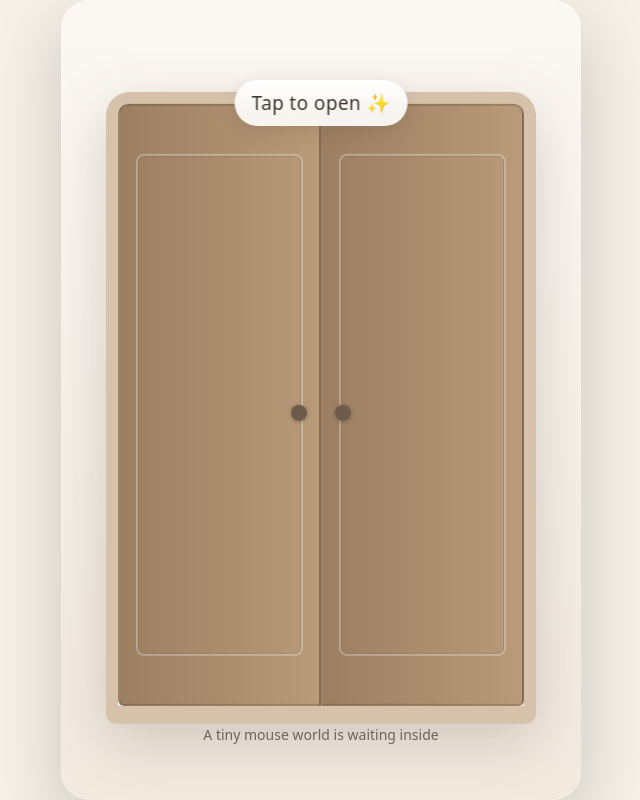
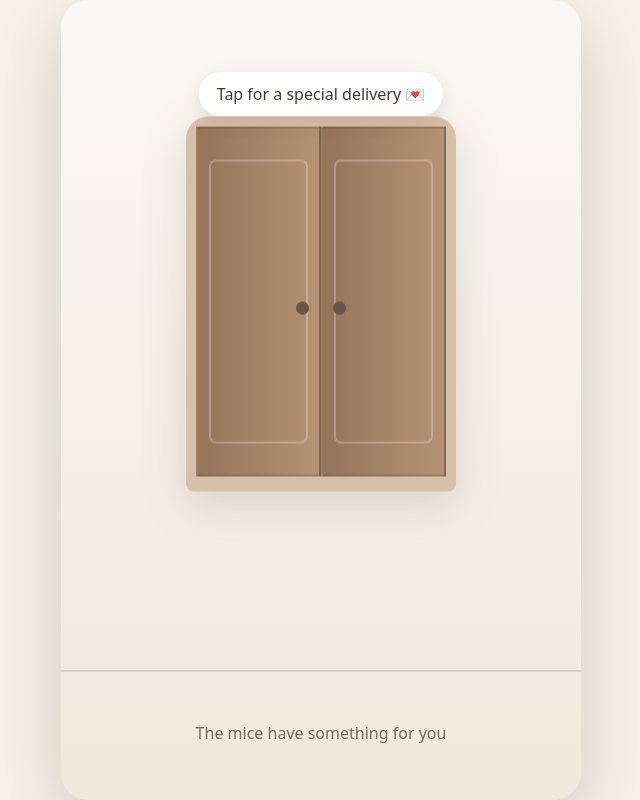
Before and after one commit to VanyaVasileva/tiny-pattern-door, a plain HTML site: page index.html in a window 1280 px wide. Shown: the whole page, without its empty margins (319-959 px from the left). Drawn offline with Linux system fonts and the light colour scheme.

Commit message:
Build Special Delivery mouse story

```diff
--- a/index.html
+++ b/index.html
@@ -2,73 +2,48 @@
 <html lang="en">
 <head>
 <meta charset="utf-8" />
-<meta name="viewport" content="width=device-width, initial-scale=1, viewport-fit=cover" />
-<title>Meet Mouse Mail</title>
+<meta name="viewport" content="width=device-width,initial-scale=1,viewport-fit=cover" />
+<title>Special Delivery</title>
 <style>
-  :root { --cream:#f6f0e7; --ink:#3f3a34; --wood:#b99a79; --wood2:#9c7f62; }
-  * { box-sizing:border-box; }
-  html,body { margin:0; width:100%; height:100%; overflow:hidden; font-family:ui-rounded,"SF Pro Rounded",system-ui,sans-serif; background:var(--cream); color:var(--ink); }
-  body { display:grid; place-items:center; }
-  .app { position:relative; width:100vw; height:100svh; min-height:100vh; overflow:hidden; background:linear-gradient(#fbf8f3,#f2e9df); }
-  .frame { position:absolute; left:50%; top:51%; transform:translate(-50%,-50%); width:min(78vw,430px); aspect-ratio:.68; perspective:1200px; filter:drop-shadow(0 18px 28px rgba(70,52,38,.20)); }
-  .doorway { position:absolute; inset:0; border:12px solid #d6c2aa; border-bottom-width:18px; border-radius:24px 24px 10px 10px; overflow:visible; background:#eee5da; }
-  .pattern-base,.mouse-motion { position:absolute; inset:0; border-radius:10px 10px 2px 2px; background:url('mouse-mail-pattern.jpg') center/cover no-repeat; }
-  .pattern-base { transition:transform 4s ease .7s; }
-  .mouse-motion { opacity:0; pointer-events:none; }
-  .mouse-one { -webkit-mask-image:radial-gradient(circle at 34% 35%,#000 0 12%,transparent 18%); mask-image:radial-gradient(circle at 34% 35%,#000 0 12%,transparent 18%); }
-  .mouse-two { -webkit-mask-image:radial-gradient(circle at 70% 64%,#000 0 12%,transparent 18%); mask-image:radial-gradient(circle at 70% 64%,#000 0 12%,transparent 18%); }
-  .doorway::after { content:""; position:absolute; inset:0; border-radius:10px 10px 2px 2px; background:rgba(246,240,231,.28); transition:opacity .7s ease .25s; pointer-events:none; z-index:2; }
-  .door { position:absolute; top:0; bottom:0; width:50%; background:linear-gradient(90deg,var(--wood2),var(--wood)); border:2px solid rgba(70,52,38,.25); transition:transform 1.15s cubic-bezier(.2,.75,.2,1); transform-style:preserve-3d; backface-visibility:hidden; z-index:4; }
-  .door::before { content:""; position:absolute; inset:8%; border:2px solid rgba(255,255,255,.28); border-radius:8px; box-shadow:inset 0 0 0 1px rgba(70,52,38,.12); }
-  .left { left:0; transform-origin:left center; border-radius:10px 0 0 6px; }
-  .right { right:0; transform-origin:right center; border-radius:0 10px 6px 0; }
-  .knob { position:absolute; top:50%; width:16px; height:16px; border-radius:50%; background:#6d5c4c; box-shadow:0 1px 4px rgba(0,0,0,.25); z-index:5; }
-  .left .knob { right:12px; } .right .knob { left:12px; }
-  .sign { position:absolute; left:50%; top:10%; transform:translateX(-50%); z-index:7; padding:10px 17px; border-radius:999px; background:rgba(255,255,255,.9); backdrop-filter:blur(6px); font-size:clamp(15px,4vw,19px); letter-spacing:.02em; box-shadow:0 6px 18px rgba(70,52,38,.13); transition:opacity .35s ease,transform .35s ease; white-space:nowrap; }
-  .hint { position:absolute; left:50%; bottom:7%; transform:translateX(-50%); z-index:7; text-align:center; font-size:14px; opacity:.72; transition:opacity .35s ease; width:90%; }
-  .tap { position:absolute; inset:0; z-index:10; cursor:pointer; border:0; background:transparent; -webkit-tap-highlight-color:transparent; }
-  .reveal-copy { position:absolute; left:50%; bottom:5.5%; transform:translate(-50%,16px); z-index:6; text-align:center; opacity:0; transition:all .65s ease .7s; width:88%; }
-  .reveal-copy h1 { margin:0; font-size:clamp(25px,7vw,42px); font-weight:650; }
-  .reveal-copy p { margin:6px 0 0; font-size:clamp(14px,3.8vw,18px); }
-  .sparkle { position:absolute; width:8px; height:8px; border-radius:50%; background:white; opacity:0; z-index:5; box-shadow:0 0 12px 5px rgba(255,255,255,.9); }
-  .s1{left:20%;top:25%}.s2{right:17%;top:34%}.s3{left:28%;bottom:27%}.s4{right:26%;bottom:20%}
-  .open .left { transform:rotateY(-105deg); }
-  .open .right { transform:rotateY(105deg); }
-  .open .doorway::after { opacity:0; }
-  .open .sign { opacity:0; transform:translate(-50%,-10px); }
-  .open .hint { opacity:0; }
-  .open .reveal-copy { opacity:1; transform:translate(-50%,0); }
-  .open .sparkle { animation:twinkle 1.8s ease-in-out .7s 2; }
-  .open .pattern-base { transform:scale(1.035); }
-  .open .mouse-one { opacity:1; animation:handBob 2.4s steps(3,end) 1.2s infinite; }
-  .open .mouse-two { opacity:1; animation:handTilt 3.1s steps(3,end) 1.45s infinite; }
-  @keyframes handBob { 0%,100%{transform:translateY(0)} 33%{transform:translateY(-3px)} 66%{transform:translateY(1px)} }
-  @keyframes handTilt { 0%,100%{transform:rotate(0deg)} 33%{transform:rotate(-1.2deg)} 66%{transform:rotate(.8deg)} }
-  @keyframes twinkle { 0%,100%{opacity:0;transform:scale(.2)} 40%{opacity:1;transform:scale(1)} }
-  @media (prefers-reduced-motion:reduce){ .door,.pattern-base,.mouse-motion,.sparkle{animation:none!important;transition:none!important} }
-  @media (min-width:700px){ .app{max-width:520px;height:min(92vh,900px);border-radius:28px;box-shadow:0 24px 70px rgba(0,0,0,.18)} }
+:root{--cream:#f7f1e9;--ink:#403a34;--wood:#b69373;--wood2:#95745a}
+*{box-sizing:border-box}html,body{margin:0;width:100%;height:100%;overflow:hidden;font-family:ui-rounded,"SF Pro Rounded",system-ui,sans-serif;background:var(--cream);color:var(--ink)}body{display:grid;place-items:center}
+.app{position:relative;width:100vw;height:100svh;min-height:100vh;overflow:hidden;background:linear-gradient(#fbf8f3,#f1e8dd)}
+.scene{position:absolute;inset:0;overflow:hidden}.ground{position:absolute;left:0;right:0;bottom:16%;height:2px;background:rgba(80,65,55,.14)}
+.door-frame{position:absolute;left:50%;top:38%;transform:translate(-50%,-50%);width:min(54vw,270px);aspect-ratio:.72;perspective:1000px;filter:drop-shadow(0 14px 22px rgba(70,52,38,.15))}
+.doorway{position:absolute;inset:0;border:10px solid #d6c0a7;border-bottom-width:15px;border-radius:22px 22px 8px 8px;background:#eee4d8;overflow:visible}
+.door{position:absolute;top:0;bottom:0;width:50%;background:linear-gradient(90deg,var(--wood2),var(--wood));border:2px solid rgba(70,52,38,.22);transition:transform .8s steps(4,end);transform-style:preserve-3d;backface-visibility:hidden;z-index:5}.door:before{content:"";position:absolute;inset:9%;border:2px solid rgba(255,255,255,.25);border-radius:7px}.left{left:0;transform-origin:left center}.right{right:0;transform-origin:right center}.knob{position:absolute;top:50%;width:13px;height:13px;border-radius:50%;background:#665548}.left .knob{right:10px}.right .knob{left:10px}
+.character{position:absolute;object-fit:contain;opacity:0;pointer-events:none;filter:drop-shadow(0 5px 5px rgba(65,52,42,.10))}
+.bicycle{width:min(48vw,250px);left:-38%;bottom:15%}.mailbox{width:min(28vw,145px);right:7%;bottom:15%}.reading{width:min(28vw,145px);left:50%;bottom:14%;transform:translateX(-50%)}
+.pattern{position:absolute;inset:0;background:url('mouse-mail-pattern.jpg') center/cover no-repeat;opacity:0;transform:scale(.92);transition:opacity .45s steps(3,end),transform .6s steps(4,end);z-index:7}.final{position:absolute;left:50%;bottom:5%;transform:translate(-50%,10px);width:90%;text-align:center;opacity:0;z-index:8;transition:opacity .35s steps(3,end),transform .35s steps(3,end)}.final h1{margin:0;font-size:clamp(27px,7vw,42px)}.final p{margin:5px 0 0;font-size:clamp(15px,4vw,19px)}
+.start{position:absolute;left:50%;top:9%;transform:translateX(-50%);z-index:9;padding:11px 18px;border-radius:999px;background:rgba(255,255,255,.9);box-shadow:0 6px 18px rgba(70,52,38,.12);white-space:nowrap;transition:opacity .25s steps(2,end)}.hint{position:absolute;left:50%;bottom:7%;transform:translateX(-50%);width:90%;text-align:center;opacity:.72;z-index:9;transition:opacity .25s steps(2,end)}.tap{position:absolute;inset:0;z-index:20;border:0;background:transparent;cursor:pointer;-webkit-tap-highlight-color:transparent}
+.play .left{transform:rotateY(-102deg)}.play .right{transform:rotateY(102deg)}.play .start,.play .hint{opacity:0}
+.play .bicycle{opacity:1;animation:ride 3s steps(6,end) .8s forwards}.play .mailbox{animation:popMailbox .35s steps(2,end) 3.25s forwards}.play .reading{animation:popReader .5s steps(3,end) 4.55s forwards}.play .pattern{animation:showPattern .65s steps(4,end) 5.65s forwards}.play .final{animation:showText .45s steps(3,end) 6.25s forwards}
+@keyframes ride{0%{left:-38%;transform:translateY(0) rotate(0)}16%{left:-22%;transform:translateY(-3px) rotate(-1deg)}33%{left:-7%;transform:translateY(1px) rotate(.5deg)}50%{left:10%;transform:translateY(-2px) rotate(-.8deg)}66%{left:24%;transform:translateY(0) rotate(.5deg)}83%{left:36%;transform:translateY(-1px) rotate(-.4deg)}100%{left:43%;transform:translateY(0) rotate(0)}}
+@keyframes popMailbox{0%{opacity:0;transform:translateY(8px)}50%{opacity:1;transform:translateY(-3px)}100%{opacity:1;transform:translateY(0)}}
+@keyframes popReader{0%{opacity:0;transform:translateX(-50%) scale(.9)}66%{opacity:1;transform:translateX(-50%) scale(1.03)}100%{opacity:1;transform:translateX(-50%) scale(1)}}
+@keyframes showPattern{0%{opacity:0;transform:scale(.92)}100%{opacity:1;transform:scale(1)}}@keyframes showText{0%{opacity:0;transform:translate(-50%,10px)}100%{opacity:1;transform:translate(-50%,0)}}
+@media(min-width:700px){.app{max-width:520px;height:min(92vh,900px);border-radius:28px;box-shadow:0 24px 70px rgba(0,0,0,.16)}}
 </style>
 </head>
 <body>
-<main class="app" id="app" aria-label="Interactive Mouse Mail pattern reveal">
-  <div class="sparkle s1"></div><div class="sparkle s2"></div><div class="sparkle s3"></div><div class="sparkle s4"></div>
-  <div class="frame" aria-hidden="true">
-    <div class="doorway">
-      <div class="pattern-base"></div>
-      <div class="mouse-motion mouse-one"></div>
-      <div class="mouse-motion mouse-two"></div>
-      <div class="door left"><span class="knob"></span></div>
-      <div class="door right"><span class="knob"></span></div>
-    </div>
+<main class="app" id="app" aria-label="Interactive Special Delivery mouse story">
+  <div class="scene">
+    <div class="ground"></div>
+    <div class="door-frame"><div class="doorway"><div class="door left"><span class="knob"></span></div><div class="door right"><span class="knob"></span></div></div></div>
+    <img class="character bicycle" src="mouse-bicycle-mail.png" alt="Mouse riding a bicycle with mail">
+    <img class="character mailbox" src="mouse-postbox-waiting.png" alt="Mouse waiting beside a mailbox">
+    <img class="character reading" src="mouse-reading-letter.png" alt="Mouse reading a letter">
+    <div class="pattern"></div>
+    <div class="final"><h1>Meet Mouse Mail ✉️</h1><p>My newest pattern has arrived</p></div>
   </div>
-  <div class="sign">Tap to open ✨</div>
-  <div class="hint">A tiny mouse world is waiting inside</div>
-  <div class="reveal-copy"><h1>Meet Mouse Mail ✉️</h1><p>My newest pattern is here</p></div>
-  <button class="tap" id="tap" aria-label="Open or close the tiny pattern door"></button>
+  <div class="start">Tap for a special delivery 💌</div>
+  <div class="hint">The mice have something for you</div>
+  <button class="tap" id="tap" aria-label="Play the Special Delivery story"></button>
 </main>
 <script>
-  const app=document.getElementById('app');
-  document.getElementById('tap').addEventListener('click',()=>app.classList.toggle('open'));
+const app=document.getElementById('app');
+const tap=document.getElementById('tap');
+tap.addEventListener('click',()=>{app.classList.remove('play');void app.offsetWidth;app.classList.add('play');});
 </script>
 </body>
 </html>
```
